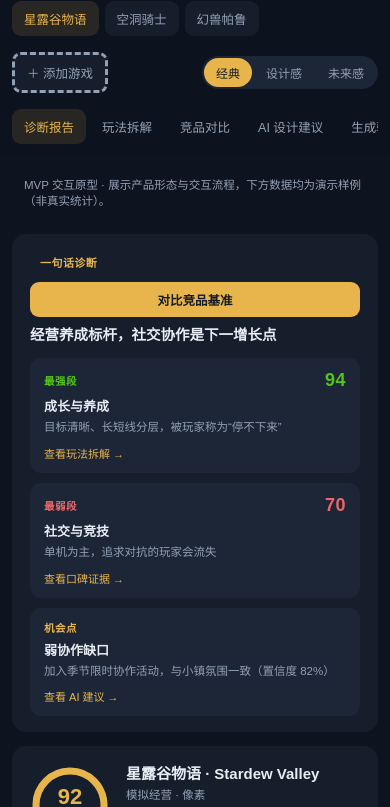
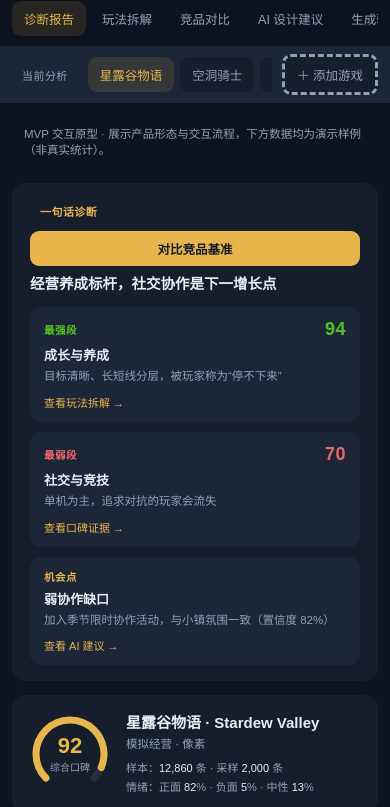
Before and after one commit to theo-w/ga, a plain HTML site: page index.html in a window 390 px wide. Shown: the part 59-866 px from the top of the page. Drawn offline with nearby package versions, Linux system fonts and the light colour scheme; a web font is replaced by a local one.

Commit message:
feat(P0): 顶栏两栏布局——功能导航(topbar)与分析对象(objbar)分离，游戏切换/添加按钮移入对象栏，滚动条隐藏，移动端断点适配

```diff
--- a/index.html
+++ b/index.html
@@ -119,7 +119,7 @@
   a { color: inherit; text-decoration: none; }
   button { font-family: inherit; cursor: pointer; border: none; background: none; color: inherit; }
 
-  /* ===== 顶栏 ===== */
+  /* ===== 顶栏：功能导航 ===== */
   .topbar {
     display: flex; align-items: center; gap: 16px;
     padding: 12px 20px;
@@ -159,7 +159,22 @@
   .nav a:hover { color: var(--text); background: var(--hover-bg); }
   .nav a.active { color: var(--accent); background: var(--accent-soft); font-weight: 500; }
 
-  .game-switch { flex: 0 0 auto; display: flex; gap: 6px; }
+  /* ===== 对象栏：当前分析的游戏 ===== */
+  .objbar {
+    display: flex; align-items: center; gap: 10px;
+    padding: 8px 20px;
+    border-bottom: 1px solid var(--line);
+    background: var(--panel-2);
+    position: sticky; top: 61px; z-index: 49;
+    backdrop-filter: blur(6px);
+  }
+  .objbar .obj-label {
+    flex: 0 0 auto; font-size: 11px; color: var(--text-2);
+    padding: 4px 10px; border-radius: 999px;
+    background: var(--hover-bg); letter-spacing: .04em;
+  }
+  .game-switch { flex: 0 0 auto; display: flex; gap: 6px; min-width: 0; overflow-x: auto; scrollbar-width: none; }
+  .game-switch::-webkit-scrollbar { display: none; }
   .game-btn {
     padding: 8px 12px; border-radius: 9px; font-size: 12.5px; color: var(--text-2);
     border: 1px solid var(--line); background: var(--panel);
@@ -460,9 +475,11 @@
     .topbar { flex-wrap: wrap; padding: 10px 12px; }
     .nav { order: 3; width: 100%; overflow-x: auto; justify-content: flex-start; }
     .nav a { padding: 8px 12px; font-size: 12.5px; }
-    .game-switch { width: 100%; overflow-x: auto; }
+    .theme-switch { order: 2; margin-left: auto; }
+    .objbar { padding: 8px 12px; top: 58px; }
+    .obj-label { flex: 0 0 auto; }
+    .game-switch { flex: 1 1 auto; }
     .game-btn { flex: 0 0 auto; }
-    .theme-switch { order: 2; margin-left: auto; }
     .wrap { padding: 14px 12px 36px; }
     .sbar { grid-template-columns: 90px 1fr 36px; }
     .seg { grid-template-columns: 1fr; gap: 4px; }
@@ -490,14 +507,18 @@
     <a href="#suggest">AI 设计建议</a>
     <a href="#generate">生成验证</a>
   </nav>
-  <div class="game-switch" id="gameSwitch"></div>
-  <button class="game-btn add" id="addGameBtn" type="button">＋ 添加游戏</button>
   <div class="theme-switch" id="themeSwitch" role="group" aria-label="界面主题">
     <button type="button" class="theme-btn active" data-theme="classic" title="经典">经典</button>
     <button type="button" class="theme-btn" data-theme="editorial" title="设计感">设计感</button>
     <button type="button" class="theme-btn" data-theme="future" title="未来感">未来感</button>
   </div>
 </header>
+
+<div class="objbar">
+  <span class="obj-label">当前分析</span>
+  <div class="game-switch" id="gameSwitch"></div>
+  <button class="game-btn add" id="addGameBtn" type="button">＋ 添加游戏</button>
+</div>
 
   <!-- ===== 添加游戏向导弹层 ===== -->
   <div class="add-mask" id="addMask" style="display:none;">
```
